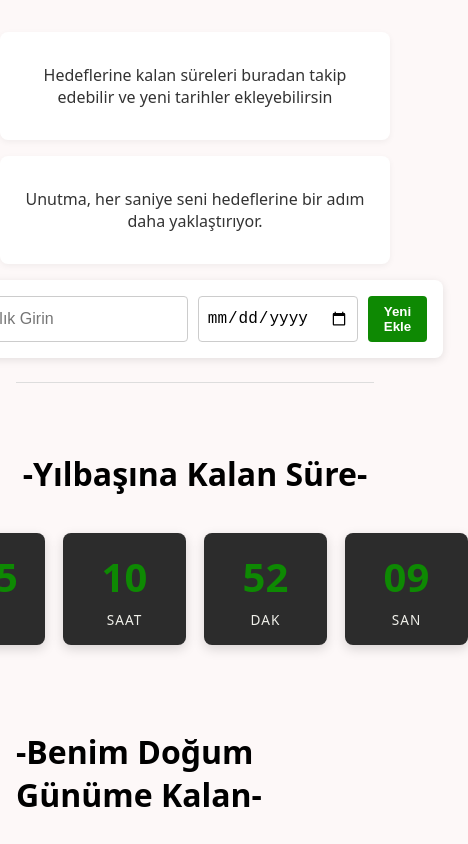
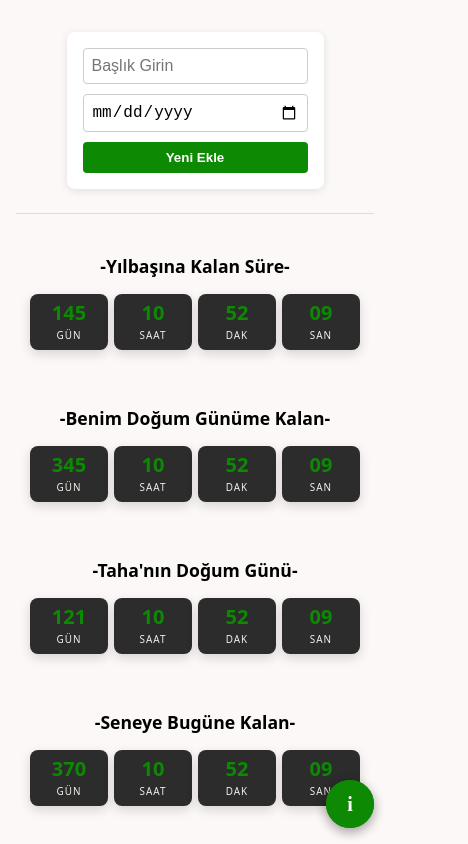
Before and after one commit to kuzgunneslihan/vue-yilbasi-sayaci, a Vue app: page / in a window 390 px wide. Shown: the top 844 px of the page, 468 px wide, since content can reach past the window. Built offline with nearby package versions, Linux system fonts and the light colour scheme.

Commit message:
refactor: responsive bir tasarım haline getirildi bilgi kartları pop up olarak ayarlandı

```diff
--- a/src/App.vue
+++ b/src/App.vue
@@ -2,7 +2,7 @@
 import { ref, watch, onMounted } from 'vue';
 import Tc from './components/tc.vue';
 import FormAlani from './components/FormAlani.vue';
-import BilgiKarti from './components/BilgiKarti.vue'; // Yeni component'i ekledik
+import BilgiKarti from './components/BilgiKarti.vue';
 
 const tarihListesi = ref([
   { id: 1, baslik: '-Yılbaşına Kalan Süre-', tarih: '2026-12-31' },
@@ -45,9 +45,7 @@ const yeniVeriyiListeyeEkle = (gelenVeri: { baslik: string; tarih: string }) =>
 <template>
   <div class="ana-sayfa">
 
-    <!-- 1. Bilgi Kartı -->
-    <BilgiKarti mesaj="Hedeflerine kalan süreleri buradan takip edebilir ve yeni tarihler ekleyebilirsin" />
-
+    <BilgiKarti mesaj="Hedeflerine kalan süreleri buradan takip edebilir ve yeni tarihler ekleyebilirsin." />
     <BilgiKarti mesaj="Unutma, her saniye seni hedeflerine bir adım daha yaklaştırıyor." />
 
     <FormAlani @yeni-tarih="yeniVeriyiListeyeEkle" />
@@ -81,15 +79,48 @@ body {
   padding: 2rem 1rem;
 }
 
+/* Yeni koddaki grid genişliğine uyumlu max-width entegre edildi */
 .cizgi {
   width: 100%;
-  max-width: 600px;
+  max-width: 1100px;
   border: none;
   border-top: 1px solid #ddd;
   margin-bottom: 1rem;
 }
 
+/* Yeni koddaki responsive Grid ve Scroll özellikleri entegre edildi */
 .liste-alani {
   width: 100%;
+  max-width: 1100px;
+  display: grid;
+  grid-template-columns: repeat(3, 1fr);
+  gap: 16px;
+  max-height: 620px;
+  overflow-y: auto;
+  overflow-x: hidden;
+  padding: 4px 6px;
+  box-sizing: border-box;
+}
+
+.liste-alani::-webkit-scrollbar {
+  width: 8px;
+}
+.liste-alani::-webkit-scrollbar-thumb {
+  background: #ddd;
+  border-radius: 8px;
+}
+
+@media (max-width: 1023px) {
+  .liste-alani {
+    grid-template-columns: repeat(2, 1fr);
+    max-height: 560px;
+  }
+}
+
+@media (max-width: 639px) {
+  .liste-alani {
+    grid-template-columns: 1fr;
+    max-height: 70vh;
+  }
 }
 </style>
--- a/src/components/BilgiKarti.vue
+++ b/src/components/BilgiKarti.vue
@@ -1,13 +1,96 @@
 <script setup lang="ts">
-// Eğer dışarıdan bir veri alacaksan props tanımlayabilirsin
-defineProps<{
-  mesaj: string;
-}>();
+import { ref, onMounted, onUnmounted } from 'vue';
+
+const props = withDefaults(
+  defineProps<{
+    mesaj?: string;
+    mesajlar?: string[];
+  }>(),
+  {
+    mesajlar: () => [
+      'Hedeflerine kalan süreleri buradan takip edebilir ve yeni tarihler ekleyebilirsin.',
+      'Unutma, her saniye seni hedeflerine bir adım daha yaklaştırıyor.',
+    ],
+  }
+);
+
+const acik = ref(false);
+const aktifIndex = ref(0);
+
+// Dışarı tıklama kontrolü için ref'ler
+const popupRef = ref<HTMLElement | null>(null);
+const butonRef = ref<HTMLElement | null>(null);
+
+function ac() {
+  acik.value = !acik.value;
+}
+
+function kapat() {
+  acik.value = false;
+}
+
+function goster(i: number) {
+  const liste = props.mesaj ? [props.mesaj] : props.mesajlar;
+  const uzunluk = liste.length;
+  aktifIndex.value = ((i % uzunluk) + uzunluk) % uzunluk;
+}
+
+// Yana / dışarıya tıklanınca kapanma mantığı
+function disariTiklandi(e: MouseEvent) {
+  const hedef = e.target as Node;
+  if (
+    acik.value &&
+    popupRef.value &&
+    !popupRef.value.contains(hedef) &&
+    butonRef.value &&
+    !butonRef.value.contains(hedef)
+  ) {
+    kapat();
+  }
+}
+
+// ESC tuşuna basınca kapanma mantığı
+function escIleKapat(e: KeyboardEvent) {
+  if (e.key === 'Escape') kapat();
+}
+
+onMounted(() => {
+  document.addEventListener('click', disariTiklandi);
+  document.addEventListener('keydown', escIleKapat);
+});
+
+onUnmounted(() => {
+  document.removeEventListener('click', disariTiklandi);
+  document.removeEventListener('keydown', escIleKapat);
+});
 </script>
 
 <template>
-  <div class="bilgi-karti">
-    <p>{{ mesaj }}</p>
+  <button ref="butonRef" class="bilgi-fab" aria-label="Bilgi" @click="ac">i</button>
+
+  <div class="bilgi-overlay" :class="{ acik: acik }">
+
+    <div ref="popupRef" class="bilgi-popup">
+      <button class="kapat-btn" aria-label="Kapat" @click="kapat">✕</button>
+
+      <div class="bilgi-karti">
+        <p>{{ mesaj ? mesaj : mesajlar[aktifIndex] }}</p>
+      </div>
+
+      <div v-if="!mesaj && mesajlar.length > 1" class="bilgi-nav">
+        <button class="ok-btn" @click="goster(aktifIndex - 1)">‹</button>
+        <div class="noktalar">
+          <span
+            v-for="(_, i) in mesajlar"
+            :key="i"
+            class="nokta"
+            :class="{ aktif: i === aktifIndex }"
+            @click="goster(i)"
+          ></span>
+        </div>
+        <button class="ok-btn" @click="goster(aktifIndex + 1)">›</button>
+      </div>
+    </div>
   </div>
 </template>
 
@@ -17,10 +100,145 @@ defineProps<{
   padding: 1rem;
   border-radius: 8px;
   box-shadow: 0 2px 6px rgba(0, 0, 0, 0.05);
-  margin-bottom: 1rem;
   width: 100%;
-  max-width: 600px;
   text-align: center;
   color: #333;
+  box-sizing: border-box;
+}
+
+/* Yuvarlak yüzen buton (FAB) */
+.bilgi-fab {
+  position: fixed;
+  right: 24px;
+  bottom: 24px;
+  width: 48px;
+  height: 48px;
+  border-radius: 50%;
+  background-color: #0e8903;
+  color: #ffffff;
+  border: none;
+  font-size: 20px;
+  font-weight: bold;
+  font-family: serif;
+  cursor: pointer;
+  box-shadow: 0 4px 12px rgba(0, 0, 0, 0.2);
+  z-index: 99;
+  transition: transform 0.15s ease, background-color 0.15s ease;
+}
+
+.bilgi-fab:hover {
+  background-color: #0b6d02;
+  transform: scale(1.08);
+}
+
+/* Yana/boşluğa tıklanabilen arkaplan kaplaması */
+.bilgi-overlay {
+  position: fixed;
+  inset: 0;
+  background: rgba(0, 0, 0, 0.4);
+  display: flex;
+  align-items: center;
+  justify-content: center;
+  z-index: 100;
+  opacity: 0;
+  pointer-events: none;
+  transition: opacity 0.2s ease;
+}
+
+.bilgi-overlay.acik {
+  opacity: 1;
+  pointer-events: auto;
+}
+
+/* Açılan Popup penceresi */
+.bilgi-popup {
+  position: relative;
+  background: #ffffff;
+  border-radius: 12px;
+  box-shadow: 0 12px 32px rgba(0, 0, 0, 0.2);
+  width: min(500px, 90vw);
+  padding: 2.2rem 1.5rem 1.2rem;
+  display: flex;
+  flex-direction: column;
+  align-items: center;
+  gap: 12px;
+  transform: scale(0.92);
+  transition: transform 0.2s ease;
+}
+
+.bilgi-overlay.acik .bilgi-popup {
+  transform: scale(1);
+}
+
+.kapat-btn {
+  position: absolute;
+  top: 10px;
+  right: 12px;
+  background: transparent;
+  border: none;
+  font-size: 15px;
+  color: #888;
+  cursor: pointer;
+  width: 28px;
+  height: 28px;
+  border-radius: 50%;
+  display: flex;
+  align-items: center;
+  justify-content: center;
+}
+
+.kapat-btn:hover {
+  background: #f0f0f0;
+  color: #333;
+}
+
+/* Alt navigasyon */
+.bilgi-nav {
+  display: flex;
+  align-items: center;
+  gap: 12px;
+}
+
+.ok-btn {
+  background: #ffffff;
+  border: 1px solid #ddd;
+  width: 28px;
+  height: 28px;
+  border-radius: 50%;
+  cursor: pointer;
+  font-size: 14px;
+  display: flex;
+  align-items: center;
+  justify-content: center;
+}
+
+.ok-btn:hover {
+  border-color: #0e8903;
+  color: #0e8903;
+}
+
+.noktalar {
+  display: flex;
+  gap: 6px;
+}
+
+.nokta {
+  width: 6px;
+  height: 6px;
+  border-radius: 50%;
+  background: #ccc;
+  cursor: pointer;
+}
+
+.nokta.aktif {
+  background: #0e8903;
+  transform: scale(1.2);
+}
+
+@media (max-width: 480px) {
+  .bilgi-fab {
+    right: 16px;
+    bottom: 16px;
+  }
 }
 </style>
--- a/src/components/FormAlani.vue
+++ b/src/components/FormAlani.vue
@@ -1,7 +1,6 @@
 <script setup lang="ts">
 import { ref } from 'vue';
 
-// App.vue'ya veri göndermek için emit tanımlıyoruz
 const emit = defineEmits<{
   (e: 'yeni-tarih', veri: { baslik: string; tarih: string }): void
 }>();
@@ -10,23 +9,23 @@ const girilenBaslik = ref('');
 const girilenTarih = ref('');
 
 const listeyeEkle = () => {
+  // Eski validasyon mantığı korundu
   if (girilenTarih.value === '') {
     alert("Lütfen bir tarih seçin!");
     return;
   }
 
-  let baslikYazisi = girilenBaslik.value;
+  let baslikYazisi = girilenBaslik.value.trim();
   if (baslikYazisi === '') {
     baslikYazisi = '- Yeni Tarihe Kalan -';
   }
 
-  // Veriyi App.vue'ya fırlatıyoruz
   emit('yeni-tarih', {
     baslik: baslikYazisi,
     tarih: girilenTarih.value
   });
 
-  // İçeriyi temizliyoruz
+  // Formu temizleme
   girilenBaslik.value = '';
   girilenTarih.value = '';
 };
@@ -39,25 +38,26 @@ const listeyeEkle = () => {
       v-model="girilenBaslik"
       placeholder="Başlık Girin"
       class="kutu text-kutu"
+      @keyup.enter="listeyeEkle"
     />
     <input
       type="date"
       v-model="girilenTarih"
       class="kutu tarih-kutu"
+      @keyup.enter="listeyeEkle"
     />
     <button @click="listeyeEkle" class="ekle-butonu">Yeni Ekle</button>
   </div>
 </template>
 
 <style scoped>
-/* Sadece bu component'i ilgilendiren stiller */
 .form-alani {
   display: flex;
   gap: 10px;
   background: white;
   padding: 1rem;
   border-radius: 8px;
-  box-shadow: 0 2px 8px rgba(0,0,0,0.1);
+  box-shadow: 0 2px 8px rgba(0, 0, 0, 0.1);
   margin-bottom: 1rem;
 }
 
@@ -81,4 +81,10 @@ const listeyeEkle = () => {
 .ekle-butonu:hover {
   background-color: #0b6d02;
 }
+
+@media (max-width: 480px) {
+  .form-alani {
+    flex-direction: column;
+  }
+}
 </style>
--- a/src/components/tc.vue
+++ b/src/components/tc.vue
@@ -1,4 +1,3 @@
-
 <script setup lang="ts">
 import { ref, onMounted, onUnmounted } from 'vue';
 
@@ -22,7 +21,8 @@ const padZero = (num: number) => num.toString().padStart(2, '0');
 const calculateTimeLeft = () => {
   const now = new Date();
 
-  const target = new Date(props.targetDate).getTime();
+  const parseableDate = props.targetDate.includes('T') ? props.targetDate : `${props.targetDate}T00:00:00`;
+  const target = new Date(parseableDate).getTime();
   const difference = target - now.getTime();
 
   if (difference > 0) {
@@ -33,7 +33,7 @@ const calculateTimeLeft = () => {
       seconds: padZero(Math.floor((difference / 1000) % 60))
     };
   } else {
-    clearInterval(timerId);
+    if (timerId) clearInterval(timerId);
     timeLeft.value = { days: 0, hours: '00', minutes: '00', seconds: '00' };
   }
 };
@@ -79,16 +79,27 @@ onUnmounted(() => {
   flex-direction: column;
   align-items: center;
   justify-content: center;
-  padding: 2rem 0;
+  padding: 1.25rem 0.5rem;
   font-family: system-ui, -apple-system, sans-serif;
   background-color: transparent;
   color: #000000;
+  width: 100%;
+  box-sizing: border-box;
+}
+
+h1 {
+  font-size: clamp(1.1rem, 2vw, 1.5rem);
+  margin: 0 0 0.25rem;
+  text-align: center;
 }
 
 .timer-box {
   display: flex;
-  gap: 18px;
-  margin-top: 1rem;
+  flex-wrap: wrap;
+  justify-content: center;
+  gap: clamp(6px, 1.4vw, 14px);
+  margin-top: 0.75rem;
+  width: 100%;
 }
 
 .time-block {
@@ -96,23 +107,33 @@ onUnmounted(() => {
   flex-direction: column;
   align-items: center;
   background-color: #2c2c2c;
-  padding: 1rem 1.5rem;
+  padding: clamp(0.5rem, 1.4vw, 0.85rem) clamp(0.5rem, 1.8vw, 0.9rem);
   border-radius: 8px;
-  min-width: 75px;
+  min-width: 54px;
+  flex: 1 1 54px;
+  max-width: 84px;
   box-shadow: 0 4px 12px rgba(0, 0, 0, 0.15);
+  box-sizing: border-box;
 }
 
 .number {
-  font-size: 2.5rem;
+  font-size: clamp(1.25rem, 2.6vw, 2.5rem);
   font-weight: 700;
   color: #0e8903;
+  line-height: 1.1;
 }
 
 .label {
-  font-size: 0.85rem;
-  margin-top: 6px;
+  font-size: clamp(0.62rem, 1vw, 0.85rem);
+  margin-top: 4px;
   color: #f0f0ea;
   text-transform: uppercase;
   letter-spacing: 1px;
 }
+
+@media (max-width: 639px) {
+  .time-block {
+    max-width: 100px;
+  }
+}
 </style>
```
